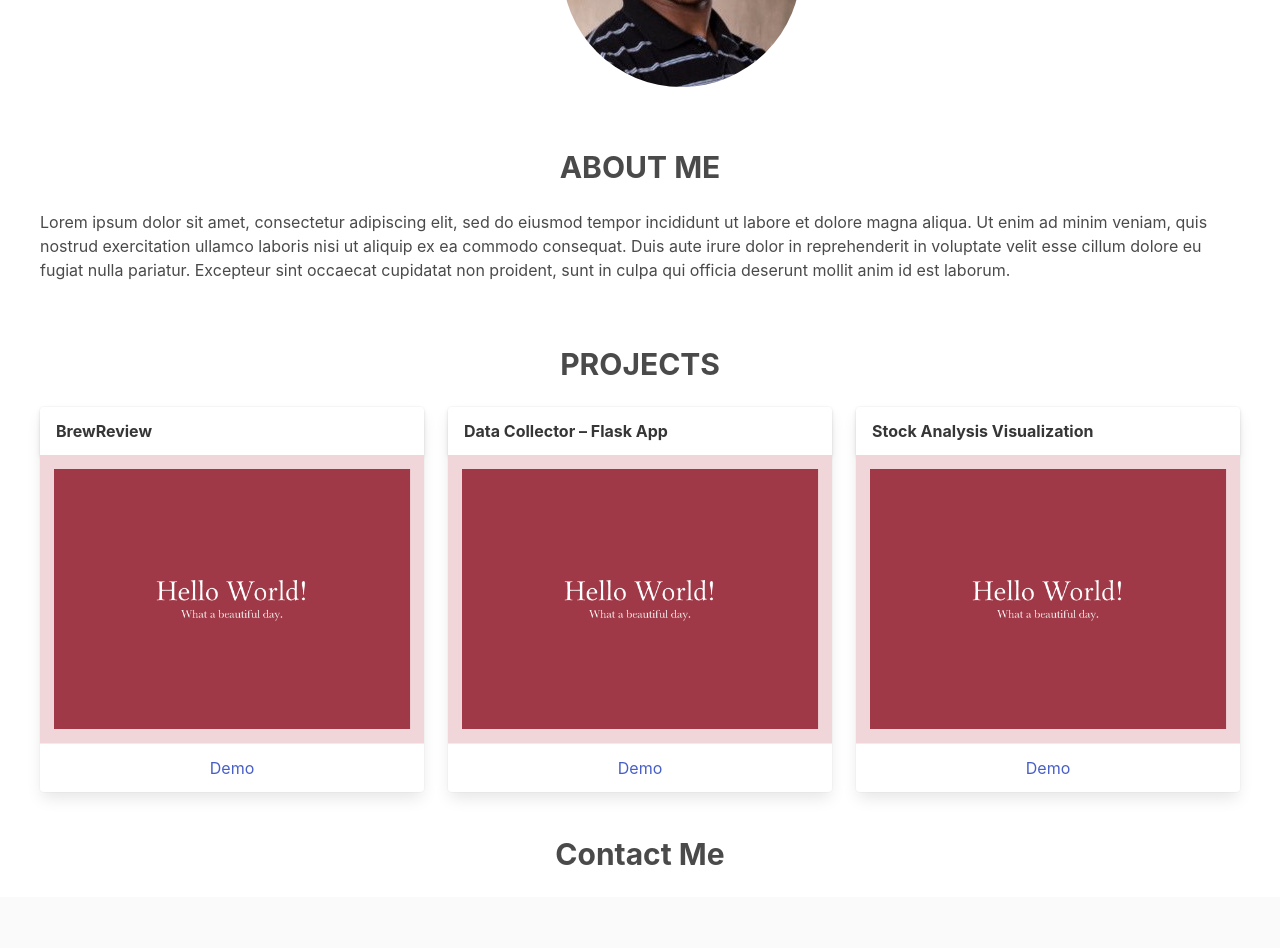
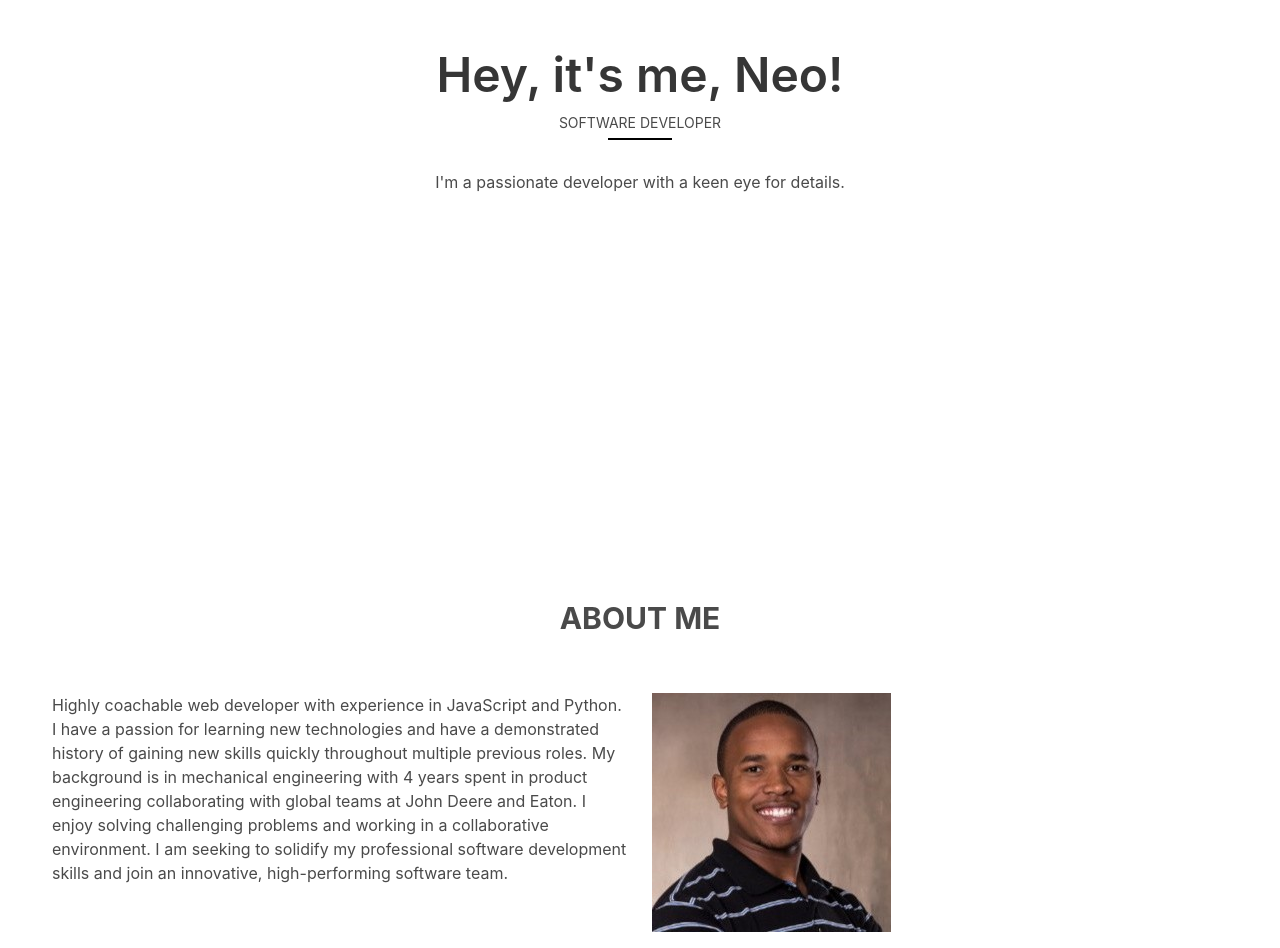
Before and after one commit to NeoElias/NeoElias.github.io, a Vue app: page / in a window 1280 px wide. Shown: the part 260-1208 px from the top of the page. Built offline with nearby package versions, Linux system fonts and the light colour scheme.

Commit message:
Style Home and About Me page

```diff
--- a/src/App.vue
+++ b/src/App.vue
@@ -1,7 +1,7 @@
 <template>
   <NavBar />
 
-  <Home msg="Hey, I'm Neo" />
+  <Home msg="Hey, it's me, Neo!" />
   <AboutMe />
   <MyProjects />
   <ContactMe />
--- a/src/components/AboutMe.vue
+++ b/src/components/AboutMe.vue
@@ -1,15 +1,22 @@
 <template>
-  <div class="mystory">
-    <h1>About Me</h1>
-    <p>
-      Lorem ipsum dolor sit amet, consectetur adipiscing elit, sed do eiusmod
-      tempor incididunt ut labore et dolore magna aliqua. Ut enim ad minim
-      veniam, quis nostrud exercitation ullamco laboris nisi ut aliquip ex ea
-      commodo consequat. Duis aute irure dolor in reprehenderit in voluptate
-      velit esse cillum dolore eu fugiat nulla pariatur. Excepteur sint occaecat
-      cupidatat non proident, sunt in culpa qui officia deserunt mollit anim id
-      est laborum.
-    </p>
+  <h1>About Me</h1>
+  <div id="mystory" class="columns">
+    <div class="column">
+      <p>
+        Highly coachable web developer with experience in JavaScript and Python.
+        I have a passion for learning new technologies and have a demonstrated
+        history of gaining new skills quickly throughout multiple previous
+        roles. My background is in mechanical engineering with 4 years spent in
+        product engineering collaborating with global teams at John Deere and
+        Eaton. I enjoy solving challenging problems and working in a
+        collaborative environment. I am seeking to solidify my professional
+        software development skills and join an innovative, high-performing
+        software team.
+      </p>
+    </div>
+    <div class="column">
+      <img alt="Profile Image" src="../assets/profile-pic.jpeg" />
+    </div>
   </div>
 </template>
 
@@ -20,7 +27,7 @@ export default {
 </script>
 
 <style scoped>
-.mystory {
+#mystory {
   margin: 40px;
 }
 h1 {
--- a/src/components/Home.vue
+++ b/src/components/Home.vue
@@ -1,14 +1,10 @@
 <template>
-  <div id="mybio" class="columns reverse-columns">
-    <div class="column is-two-fifths">
+  <div id="mybio" class="columns">
+    <div class="column">
       <h1 class="title is-1">{{ msg }}</h1>
       <h3>Software Developer</h3>
       <hr class="solid" />
-      <p>I'm a passionate developer with a keen eye to details</p>
-    </div>
-
-    <div class="column is-narrow">
-      <img alt="Profile Image" src="../assets/profile-pic.jpeg" />
+      <p>I'm a passionate developer with a keen eye for details.</p>
     </div>
   </div>
 </template>
@@ -23,35 +19,27 @@ export default {
 </script>
 
 <style scoped>
-@media (max-width: 767px) {
-  .reverse-columns {
-    flex-direction: column-reverse;
-    display: flex;
-  }
-}
 #mybio {
-  margin: 40px;
-  margin-left: 90px;
-  /* padding: 50px; */
-  /* padding-right: 20px; */
+  margin: 30vh;
+  text-align: center;
+  display: flex;
+  justify-content: center;
+  height: 40vh;
 }
 
-img {
-  border-radius: 293456px;
-  /* margin-top: -50px; */
-}
 h1.title {
   margin-bottom: 4px;
-  text-transform: uppercase;
+  /* text-transform: uppercase; */
 }
 
 h3 {
+  margin-top: 10px;
   text-transform: uppercase;
   font-size: 14px;
 }
 hr.solid {
-  margin-top: 10px;
   border-top: 2px solid black;
   width: 4rem;
+  margin: 5px auto 30px;
 }
 </style>
```
